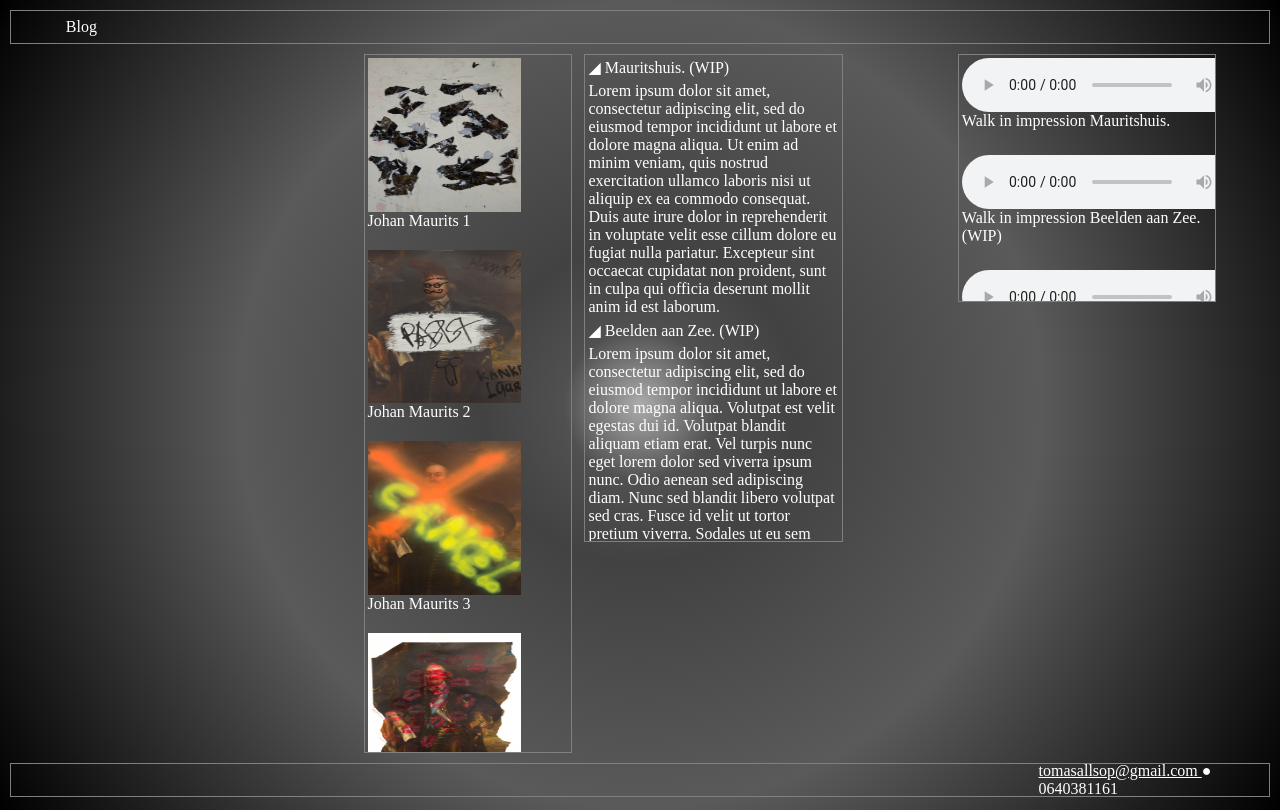
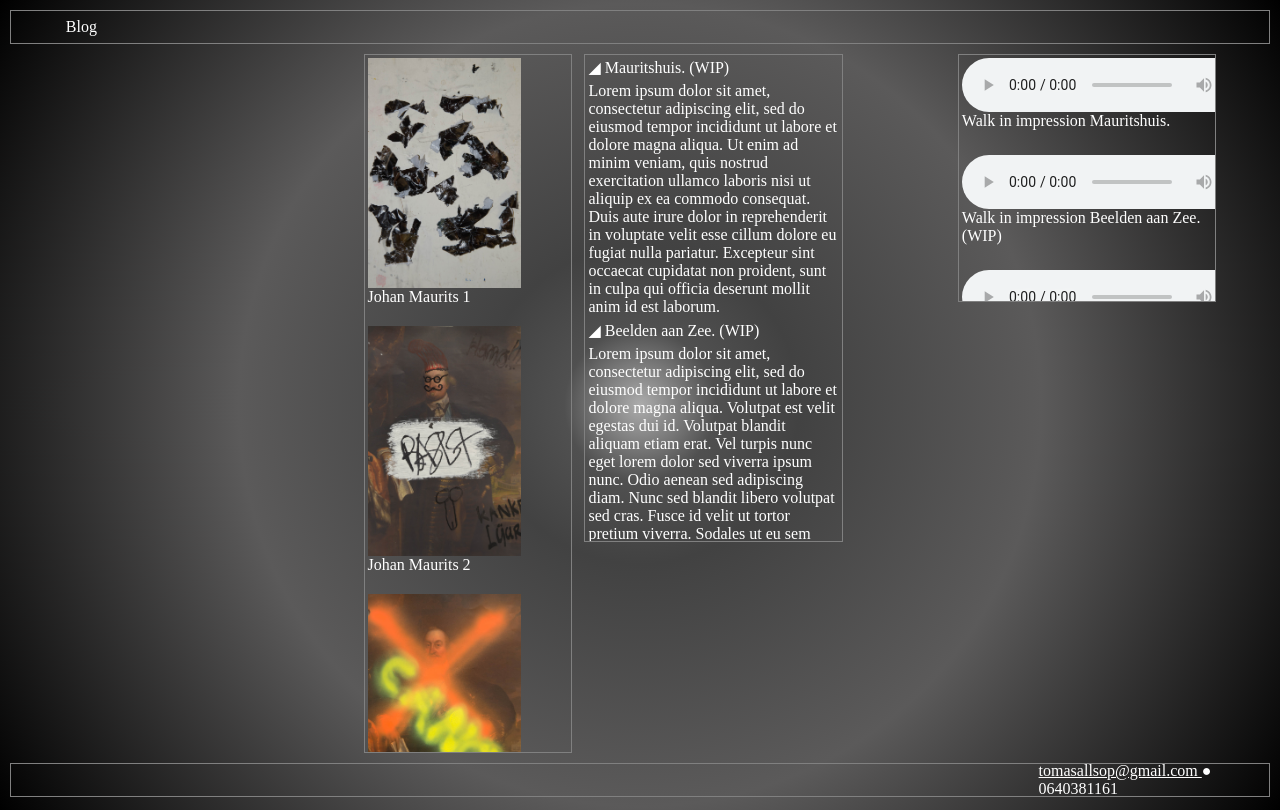
Before and after one commit to allessoep/tomasallsop, a plain HTML site: page pages/blog.html in a window 1280 px wide. Drawn offline with Linux system fonts and the light colour scheme.

Commit message:
Update style.css

```diff
--- a/css/style.css
+++ b/css/style.css
@@ -320,7 +320,6 @@
   }
 
     .column2image {
-    height: 12vw;
-    width: 12vw;
+        width: 12vw;
   }
 }
```
